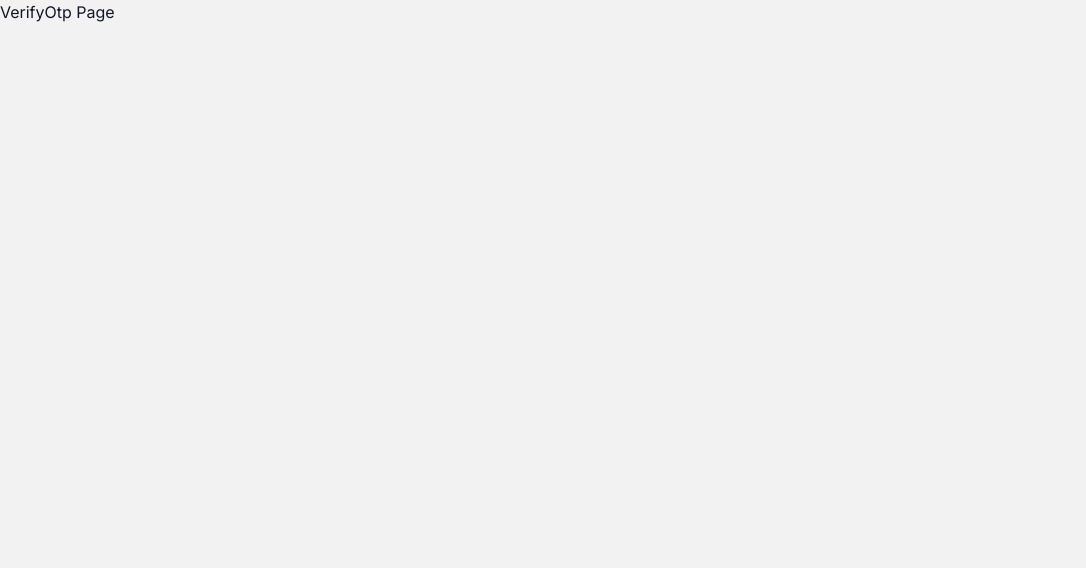
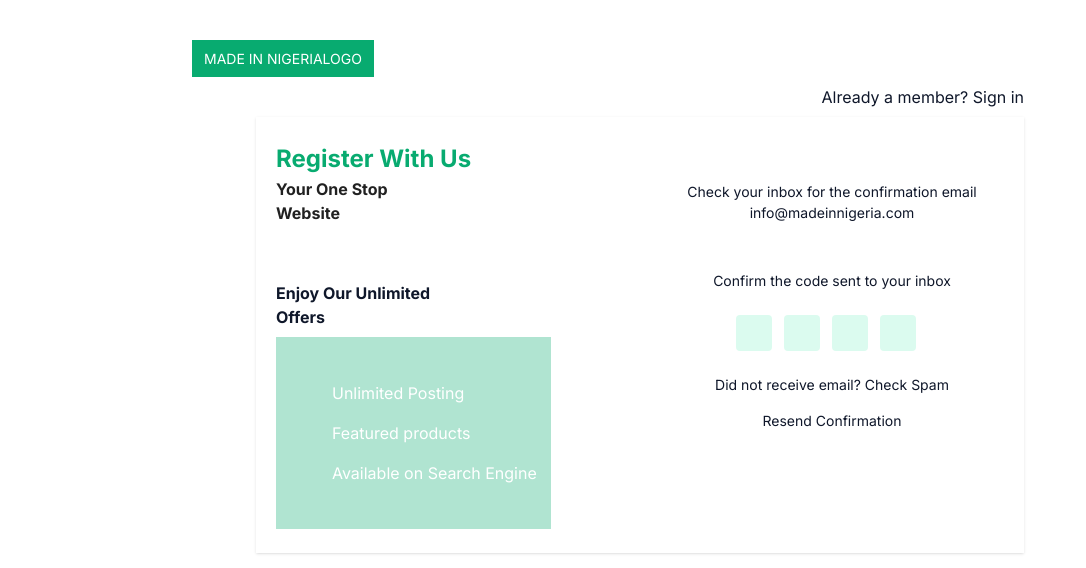
Before and after one commit to MnN-Project/MnN-Project-Client, a Next.js app: page /otp in a window 1280 px wide. Shown: the top 568 px of the page, without its empty margins (0-1086 px from the left). Built offline with nearby package versions, Linux system fonts and the light colour scheme.

Commit message:
verify user page UI design

```diff
--- a/src/app/(authpages)/otp/page.jsx
+++ b/src/app/(authpages)/otp/page.jsx
@@ -1,5 +1,86 @@
+import Image from "next/image";
+// import background from "../../../assets/images/otpSideImage.png";
+import bg from "../../../assets/otpSideImage.png";
+import Link from "next/link";
+
+const styles = {
+  backgroundImage: `url(${bg})`,
+};
+
 const VerifyOtp = () => {
-  return <div>VerifyOtp Page</div>;
+  return (
+    <div className=" md:px-48 md:py-10 p-8 bg-white md:bg-none min-h-screen ">
+      <div className = 'flex justify-center md:block'>
+    <p className=" bg-green text-white text-sm md:mb-2 w-fit px-3 py-2 mb-4 ">
+        MADE IN NIGERIALOGO
+      </p>
+
+      </div>
+      <div className="  md:mx-16 ">
+        <p className=" text-right text-base mb-2 text-black hidden md:block">
+          Already a member? Sign in
+        </p>
+
+        <div className="  py-6 bg-white  md:shadow md:grid grid-cols-2">
+          <div
+            className=" bg-cover bg-center px-5 font-bold text-xl hidden md:block "
+            style={styles}
+          >
+            <p className="text-green   ">Register With Us</p>
+            <p className="text-dark-gray w-[50%] mb-14 text-base">
+              Your One Stop Website
+            </p>
+            <p className="w-[50%] text-base mb-2">Enjoy Our Unlimited Offers</p>
+            <div
+              className="bg-[08AB70] pl-14 text-white text-base font-normal leading-10 py-9 w-[80%] "
+              style={{ backgroundColor: "#08ab6f51" }}
+            >
+              <ul>
+                <li>Unlimited Posting</li>
+                <li>Featured products</li>
+                <li>Available on Search Engine</li>
+              </ul>
+            </div>
+          </div>
+          <div className="pt-10 font-normal text-sm text-center ">
+            <p>Check your inbox for the confirmation email</p>
+            <p>info@madeinnigeria.com</p>
+            <div className="text-center mt-10 leading-9">
+              <p>Confirm the code sent to your inbox</p>
+              <div className="flex justify-center my-4">
+                <div className="mr-3">
+                  <input
+                    type="text"
+                    className=" outline-none h-['50px'] w-9 rounded bg-light-green text-center bg-opacity-[17%]   "
+                  />
+                </div>
+                <div className="mr-3">
+                  <input
+                    type="text"
+                    className=" outline-none h-['50px'] w-9 rounded bg-light-green text-center bg-opacity-[17%]   "
+                  />
+                </div>
+                <div className="mr-3">
+                  <input
+                    type="text"
+                    className=" outline-none h-['50px'] w-9 rounded bg-light-green text-center bg-opacity-[17%]   "
+                  />
+                </div>
+                <div className="mr-3">
+                  <input
+                    type="text"
+                    className=" outline-none h-['50px'] w-9 rounded bg-light-green text-center bg-opacity-[17%]   "
+                  />
+                </div>
+              </div>
+              <p>Did not receive email? Check Spam</p>
+              <Link href={"#"}>Resend Confirmation</Link>
+            </div>
+          </div>
+        </div>
+      </div>
+    </div>
+  );
 };
 
 export default VerifyOtp;
--- a/tailwind.config.js
+++ b/tailwind.config.js
@@ -15,6 +15,7 @@ module.exports = {
       "dark-gray": "#212121",
       background: "#f2f2f2",
       dark: "#0F172A",
+
     },
     fontFamily: {
       montserrat: ["Montserrat", "sans-serif"],
```
Also changed, not shown: src/assets/Rectangle.jpg (added), src/assets/otpSideImage.png (added).
